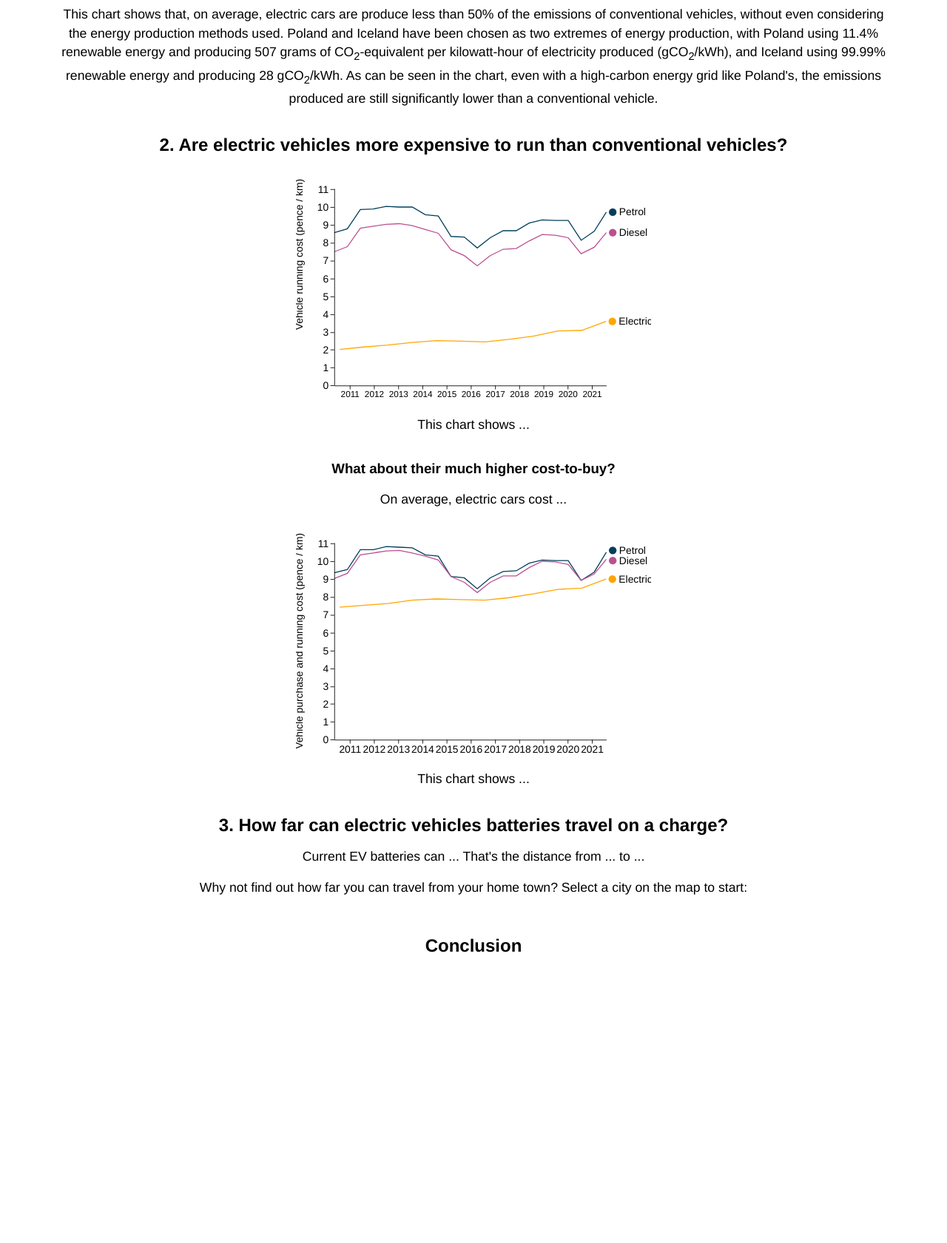
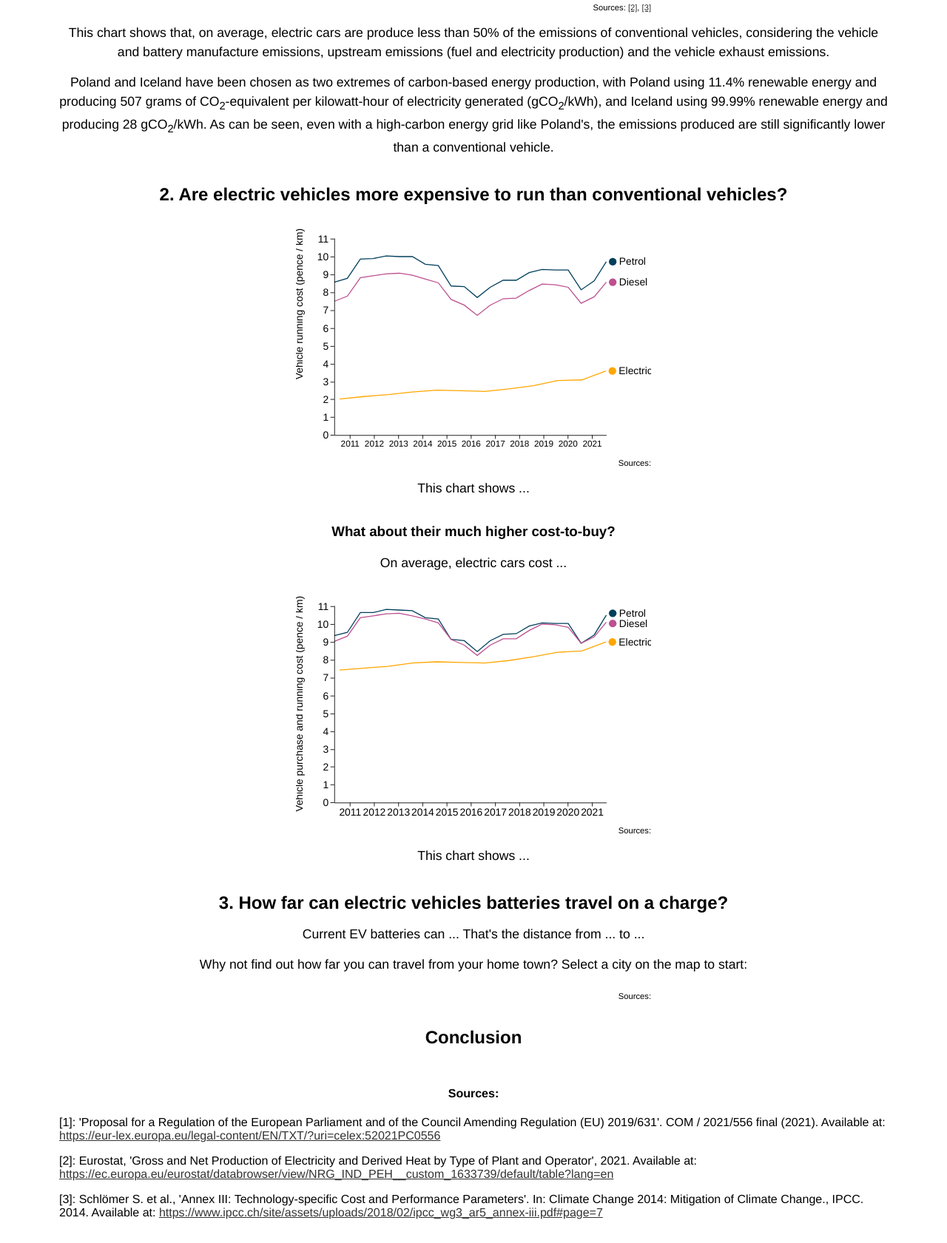
Before and after one commit to callumnewlands/ElectricCarsDataVis, a plain HTML site: page index.html in a window 1280 px wide. Shown: the part 765-2446 px from the top of the page at 74% size. Before the commit the page ends 2122 px from the top, so only its background shows below. Drawn offline with nearby package versions, Linux system fonts and the light colour scheme.

Commit message:
Adds sources section to html

```diff
--- a/chart2.js
+++ b/chart2.js
@@ -26,6 +26,7 @@ Promise.all([
 	const height = 300 / scale;
 	const width = 500 / scale;
 
+	// Averafe fuel data over a number of days
 	const fullFuelData = files[0].filter((d) => d.Date >= new Date(2010, 1, 1)); // pence / litre
 	const averageFactor = 28; // Number of days to average over
 	const fuelData = [...Array(Math.floor(fullFuelData.length / averageFactor)).keys()].map((i) => {
@@ -38,6 +39,8 @@ Promise.all([
 		}
 		return {Date: fullFuelData[i * averageFactor + Math.floor((averageFactor + 1) / 2)].Date, Petrol: sumP / N, Diesel: sumD / N};
 	});
+
+	// TODO: error shading based on min-max averages
 
 	const fuelConsumptionByVehicleType = files[1].reduce((grouped, v) => {
 		grouped[v.Fuel] = grouped[v.Fuel]
--- a/index.html
+++ b/index.html
@@ -2,7 +2,7 @@
 <html lang="en">
 	<head>
 		<meta charset="utf-8" />
-		<title>D3 Introduction</title>
+		<title>Are Electric Vehicles Viable in 2021?</title>
 		<script src="https://d3js.org/d3.v6.min.js"></script>
 		<link rel="stylesheet" href="style.css" />
 		<script src="chart1.js"></script>
@@ -13,7 +13,7 @@
 
 		<h2>From 2035, the EU have proposed an effective ban on new fossil-fuel cars.</h2>
 		<p>
-			The EU have proposed a 55% cut in CO<sub>2</sub> emissions by 2030 and a 100% cut by 2035. This means that new fossil-fuel (and
+			The EU have proposed a 55% cut in CO<sub>2</sub> emissions by 2030 and a 100% cut by 2035 <sup><a class="ref">euproposal</a></sup>. This means that new fossil-fuel (and
 			hybrid) cars would be unable to be sold within the EU, effectively limiting the market to only sell electric vehicles (EVs). But
 			are these cars actually practical and viable to own and run?
 		</p>
@@ -24,31 +24,51 @@
 			the emissions produced by generating the electricity they need to run. With all of that taken into consideration, are they even
 			better for the environment? Does it depend on the energy production methods being used?
 		</p>
-		<div class="chartContainer"><div id="chart1" class="barchart"></div></div>
+		<div class="chartContainer">
+			<div id="chart1" class="barchart"></div>
+			<div class="sources">Sources: <a class="ref">eurostat</a>, <a class="ref">ipcc</a></div>
+		</div>
 		<p>
-			This chart shows that, on average, electric cars are produce less than 50% of the emissions of conventional vehicles, without
-			even considering the energy production methods used. Poland and Iceland have been chosen as two extremes of energy production,
-			with Poland using 11.4% renewable energy and producing 507 grams of CO<sub>2</sub>-equivalent per kilowatt-hour of electricity
-			produced (gCO<sub>2</sub>/kWh), and Iceland using 99.99% renewable energy and producing 28 gCO<sub>2</sub>/kWh. As can be seen
-			in the chart, even with a high-carbon energy grid like Poland's, the emissions produced are still significantly lower than a
-			conventional vehicle.
+			This chart shows that, on average, electric cars are produce less than 50% of the emissions of conventional vehicles,
+			considering the vehicle and battery manufacture emissions, upstream emissions (fuel and electricity production) and the vehicle
+			exhaust emissions.
+		</p>
+		<p>
+			Poland and Iceland have been chosen as two extremes of carbon-based energy production, with Poland using 11.4% renewable energy
+			and producing 507 grams of CO<sub>2</sub>-equivalent per kilowatt-hour of electricity generated (gCO<sub>2</sub>/kWh), and
+			Iceland using 99.99% renewable energy and producing 28 gCO<sub>2</sub>/kWh. As can be seen, even with a high-carbon energy grid
+			like Poland's, the emissions produced are still significantly lower than a conventional vehicle.
 		</p>
 
 		<h2>2. Are electric vehicles more expensive to run than conventional vehicles?</h2>
-		<div class="chartContainer"><div id="chart2" class="linechart"></div></div>
+		<div class="chartContainer">
+			<div id="chart2" class="linechart"></div>
+			<div class="sources">Sources:</div>
+		</div>
 		<p>This chart shows ...</p>
 
 		<h3>What about their much higher cost-to-buy?</h3>
 		<p>On average, electric cars cost ...</p>
-		<div class="chartContainer"><div id="chart2B" class="linechart"></div></div>
+		<div class="chartContainer">
+			<div id="chart2B" class="linechart"></div>
+			<div class="sources">Sources:</div>
+		</div>
 		<p>This chart shows ...</p>
 
 		<h2>3. How far can electric vehicles batteries travel on a charge?</h2>
 		<p>Current EV batteries can ... That's the distance from ... to ...</p>
 		<p>Why not find out how far you can travel from your home town? Select a city on the map to start:</p>
-		<div class="chartContainer"><div id="chart3" class="mapchart"></div></div>
+		<div class="chartContainer">
+			<div id="chart3" class="mapchart"></div>
+			<div class="sources">Sources:</div>
+		</div>
 
 		<h2>Conclusion</h2>
 		<p></p>
+
+		<h4>Sources:</h4>
+		<div id="sourcesList"></div>
+		<script src="loadSources.js"></script>
+
 	</body>
 </html>
--- /dev/null
+++ b/loadSources.js
@@ -0,0 +1,33 @@
+const sources = [
+	{
+        id: "euproposal",
+		reference:
+			"'Proposal for a Regulation of the European Parliament and of the Council Amending Regulation (EU) 2019/631'. COM / 2021/556 final (2021).",
+		url: "https://eur-lex.europa.eu/legal-content/EN/TXT/?uri=celex:52021PC0556",
+	},
+	{
+        id: "eurostat",
+		reference:
+			"Eurostat, 'Gross and Net Production of Electricity and Derived Heat by Type of Plant and Operator', 2021.",
+		url: "https://ec.europa.eu/eurostat/databrowser/view/NRG_IND_PEH__custom_1633739/default/table?lang=en",
+	},
+	{
+        id: "ipcc",
+		reference:
+			"Schl&ouml;mer S. et al., 'Annex III: Technology-specific Cost and Performance Parameters'. In: Climate Change 2014: Mitigation of Climate Change., IPCC. 2014.",
+		url: "https://www.ipcc.ch/site/assets/uploads/2018/02/ipcc_wg3_ar5_annex-iii.pdf#page=7",
+	},
+];
+
+sources.forEach(
+	(s, i) =>
+		(document.getElementById("sourcesList").innerHTML += `<div id="${i + 1}" class="source">[${i + 1}]: ${
+			s.reference
+		} Available at: <a href="${s.url}">${s.url}</a></div>`)
+);
+
+Array.from(document.getElementsByClassName("ref")).forEach((ref) => {
+    const i = sources.findIndex(s => s.id === ref.innerHTML) + 1;
+    ref.innerHTML = `[${i}]`;
+    ref.href = `#${i}`
+});
--- a/style.css
+++ b/style.css
@@ -25,6 +25,29 @@ p {
 	margin-bottom: 1rem;
 }
 
+.chartContainer .sources {
+	font-size: 0.7rem;
+	text-align: right;
+	width: 30rem;
+	margin: 7px auto auto;
+}
+
+a.ref, #sourcesList a {
+	color: #333333;
+}
+
+a.ref:hover, #sourcesList a:hover {
+	color: #777777;
+}
+
+
+#sourcesList {
+	display: flex;
+	flex-direction: column;
+	row-gap: 1rem;
+	text-align: left;
+}
+
 #chart1,
 #chart2,
 #chart2B {
```
Also changed, not shown: 1 other file.
